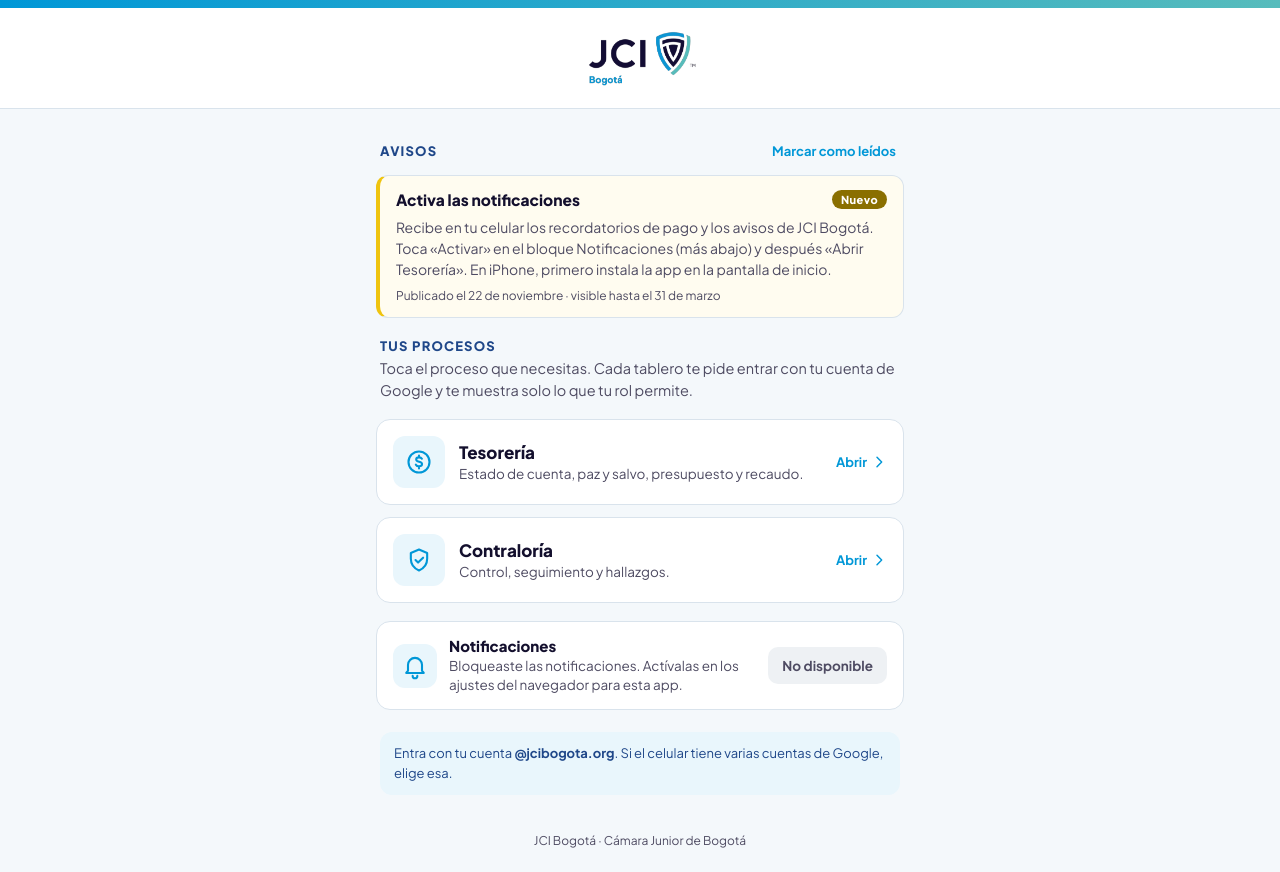
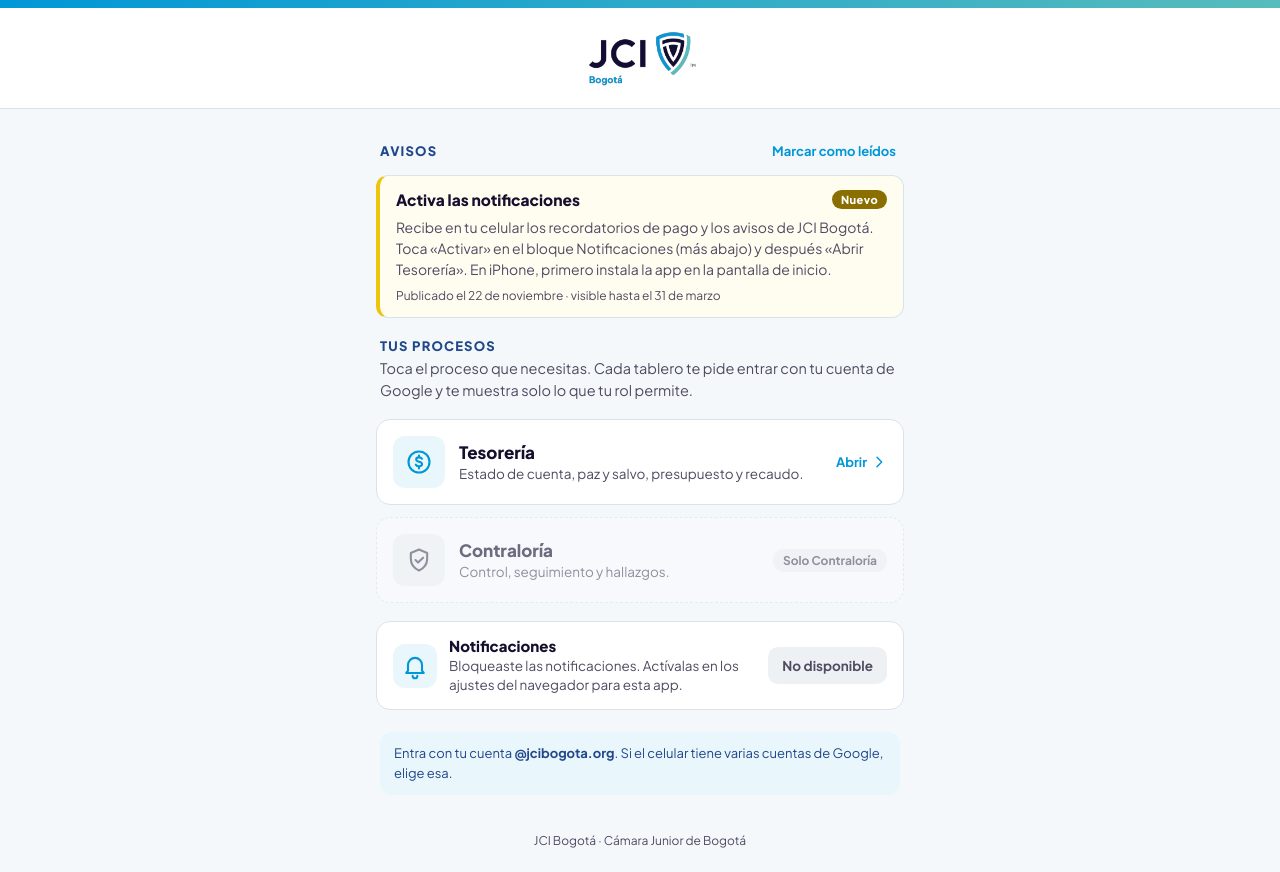
Before and after one commit to JCI-Bogota/JCI-Bogota, a plain HTML site: page index.html in a window 1280 px wide. Drawn offline with Linux system fonts and the light colour scheme.

Commit message:
Lanzador: Contraloría visible pero deshabilitada salvo con clave en el celular; limpieza
Co-Authored-By: Claude Opus 5.5 <noreply@anthropic.com>
Claude-Session: https://claude.ai/code/session_0144tRvGxfgMTanx46FbJrYW

```diff
--- a/apps.json
+++ b/apps.json
@@ -13,7 +13,11 @@
       "nombre": "Contraloría",
       "descripcion": "Control, seguimiento y hallazgos.",
       "icono": "escudo",
-      "url": "https://script.google.com/a/macros/jcibogota.org/s/AKfycbzdzan7Rn-Z9iufjawGuAa_6UxXUj4zo02XXLoMofjDD0iC-KpIEQzebnKmiIiu4f2TeQ/exec"
+      "url": "https://script.google.com/a/macros/jcibogota.org/s/AKfycbzdzan7Rn-Z9iufjawGuAa_6UxXUj4zo02XXLoMofjDD0iC-KpIEQzebnKmiIiu4f2TeQ/exec",
+      "restringida": {
+        "etiqueta": "Solo Contraloría",
+        "claveSha256": "06031f9332cd963b270d9e2aebb9fb5bb64adf833cbcbaa718ab0a19ecf708a7"
+      }
     }
   ]
 }
--- a/index.html
+++ b/index.html
@@ -35,6 +35,9 @@ a.card:focus-visible{outline:3px solid var(--blue);outline-offset:2px}
 .ir svg{width:16px;height:16px;stroke:currentColor;fill:none;stroke-width:2.2;stroke-linecap:round;stroke-linejoin:round}
 div.card{opacity:.6;background:#F9FBFD;border-style:dashed}
 div.card .ico{background:#EEF1F4}div.card .ico svg{stroke:var(--gris)}
+button.card{width:100%;font:inherit;text-align:left;cursor:pointer;opacity:.6;background:#F9FBFD;border:1px dashed var(--linea);border-radius:14px;padding:16px;display:flex;align-items:center;gap:14px;min-height:84px;color:inherit}
+button.card .ico{background:#EEF1F4}button.card .ico svg{stroke:var(--gris)}
+button.card:focus-visible{outline:3px solid var(--blue);outline-offset:2px}
 .pronto{flex:none;font-size:12px;font-weight:700;color:var(--gris);background:#EEF1F4;border-radius:999px;padding:4px 10px}
 .nota{margin:22px 4px 0;padding:12px 14px;background:#E9F6FC;border-radius:12px;font-size:13px;color:var(--navy);line-height:1.5}
 footer{text-align:center;font-size:12px;color:var(--gris);padding:10px 20px 24px}
@@ -94,14 +97,31 @@ var ICONOS = {
 var FLECHA = '<svg viewBox="0 0 24 24"><path d="M9 5l7 7-7 7"/></svg>';
 function esc(t){return String(t==null?'':t).replace(/[&<>"']/g,function(c){return {'&':'&amp;','<':'&lt;','>':'&gt;','"':'&quot;',"'":'&#39;'}[c];});}
 function urlSegura(u){try{var x=new URL(u);return (x.protocol==='https:')?x.href:'';}catch(e){return '';}}
+/* Botones restringidos (p. ej. Contraloría): se ven deshabilitados; se habilitan en ESTE celular con la clave.
+   Es solo un filtro visual: cada tablero sigue validando la cuenta de Google y el rol. */
+var APPS=[];
+function habilitada(id){try{return localStorage.getItem('jci-app-'+id)==='1';}catch(e){return false;}}
+function sha256(t){return crypto.subtle.digest('SHA-256',new TextEncoder().encode(t)).then(function(b){return Array.prototype.map.call(new Uint8Array(b),function(x){return ('0'+x.toString(16)).slice(-2);}).join('');});}
+document.addEventListener('click',function(ev){
+  var b=ev.target.closest&&ev.target.closest('button.card[data-bloq]');if(!b)return;
+  var app=APPS.filter(function(x){return x.id===b.getAttribute('data-bloq');})[0];if(!app)return;
+  var k=window.prompt((app.restringida.etiqueta||'Restringido')+'. Si tienes la clave, escríbela para habilitarlo en este celular:');
+  if(!k)return;
+  sha256('jci-bogota|'+k.trim()).then(function(h){
+    if(h===app.restringida.claveSha256){try{localStorage.setItem('jci-app-'+app.id,'1');}catch(e){}pintarApps();}
+    else window.alert('Clave incorrecta.');
+  });
+});
+function pintarApps(){var l=document.getElementById('lista');l.innerHTML='';APPS.forEach(pintarApp);}
+function pintarApp(a){
+  var l=document.getElementById('lista'),u=urlSegura(a.url),svg='<svg viewBox="0 0 24 24">'+(ICONOS[a.icono]||ICONOS.documento)+'</svg>';
+  var cuerpo='<span class="ico">'+svg+'</span><span class="txt"><b>'+esc(a.nombre)+'</b><span>'+esc(a.descripcion)+'</span></span>';
+  if(u&&a.restringida&&!habilitada(a.id)){ l.insertAdjacentHTML('beforeend','<button type="button" class="card" data-bloq="'+esc(a.id)+'" aria-disabled="true">'+cuerpo+'<span class="pronto">'+esc(a.restringida.etiqueta||'Restringido')+'</span></button>'); }
+  else if(u){ l.insertAdjacentHTML('beforeend','<a class="card" data-id="'+esc(a.id)+'" data-base="'+esc(u)+'" href="'+esc(conPush(u))+'" target="_blank" rel="noopener">'+cuerpo+'<span class="ir">Abrir '+FLECHA+'</span></a>'); }
+  else { l.insertAdjacentHTML('beforeend','<div class="card" aria-disabled="true">'+cuerpo+'<span class="pronto">Próximamente</span></div>'); }
+}
 fetch('apps.json',{cache:'no-cache'}).then(function(r){return r.json();}).then(function(cfg){
-  var l=document.getElementById('lista'); l.innerHTML='';
-  (cfg.apps||[]).forEach(function(a){
-    var u=urlSegura(a.url), svg='<svg viewBox="0 0 24 24">'+(ICONOS[a.icono]||ICONOS.documento)+'</svg>';
-    var cuerpo='<span class="ico">'+svg+'</span><span class="txt"><b>'+esc(a.nombre)+'</b><span>'+esc(a.descripcion)+'</span></span>';
-    if(u){ l.insertAdjacentHTML('beforeend','<a class="card" data-id="'+esc(a.id)+'" data-base="'+esc(u)+'" href=""'+esc(conPush(u))+'" target="_blank" rel="noopener">'+cuerpo+'<span class="ir">Abrir '+FLECHA+'</span></a>'); }
-    else { l.insertAdjacentHTML('beforeend','<div class="card" aria-disabled="true">'+cuerpo+'<span class="pronto">Próximamente</span></div>'); }
-  });
+  APPS=(cfg.apps||[]).filter(function(a){return a&&a.id;}); pintarApps();
 }).catch(function(){document.getElementById('lista').innerHTML='<div class="err">No pude cargar la lista de procesos. Revisa tu conexión e inténtalo de nuevo.</div>';});
 /* ── Avisos generales (avisos.json): iguales para todos, con fecha de inicio y fin. Lo leído se recuerda en este celular. ── */
 var MESES=['enero','febrero','marzo','abril','mayo','junio','julio','agosto','septiembre','octubre','noviembre','diciembre'];
@@ -180,7 +200,7 @@ function revisarPanel(){
 }
 function pintarNotif(estado,texto){
   var caja=document.getElementById('notif'),btn=document.getElementById('notif-btn');caja.hidden=false;document.getElementById('notif-txt').textContent=texto;
-  btn.disabled=estado!=='activar';btn.textContent=estado==='activas'?'Activadas':estado==='activar'?'Activar':estado==='trabajando'?'Activando…':'No disponible';
+  btn.disabled=estado!=='activar';btn.textContent=estado==='activar'?'Activar':estado==='trabajando'?'Activando…':'No disponible';
 }
 function iniciarNotif(){
   if(!('serviceWorker' in navigator)||!('Notification' in window)||!('PushManager' in window)){
```
Also changed, not shown: 1 other file.
